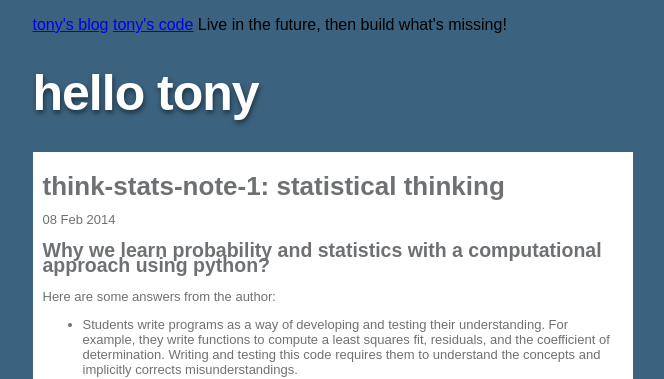
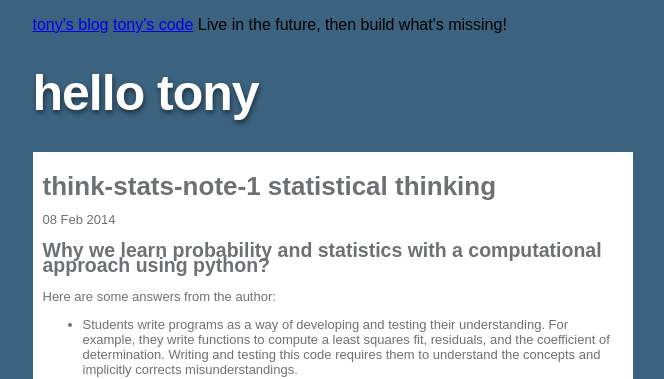
Before and after one commit to tonyskywalker/tonyskywalker.github.io, a Jekyll site: the page built from _posts/2014-02-08-think-stats-note-1-stats-ideas.md, in a window 1280 px wide. Shown: the top 379 px of the page, without its empty margins (185-849 px from the left). Built offline with Jekyll 4.4.1, drawn with Linux system fonts in a browser that asks for light colours.

Commit message:
update stats-ideas

```diff
--- a/_posts/2014-02-08-think-stats-note-1-stats-ideas.md
+++ b/_posts/2014-02-08-think-stats-note-1-stats-ideas.md
@@ -3,7 +3,7 @@ layout: default
 title: think-stats-note-1 statistical thinking
 ---
 
-think-stats-note-1: statistical thinking
+{{ page.title }}
 ========================================
 
 <p class="meta">{{ page.date | date_to_string }}</p>
```
